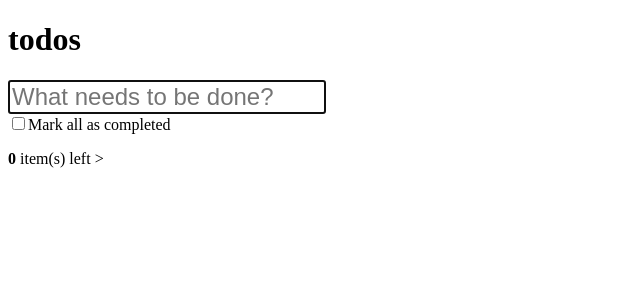
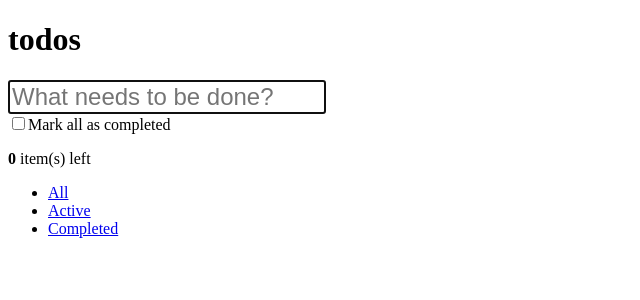
Before and after one commit to NastenaL/Todo, an Angular app: page / in a window 1280 px wide. Shown: the top 300 px of the page, without its empty margins (0-640 px from the left). Built offline with nearby package versions, Linux system fonts and the light colour scheme.

Commit message:
added filters to footer

```diff
--- a/src/app/todos/components/footer/footer.component.html
+++ b/src/app/todos/components/footer/footer.component.html
@@ -1,5 +1,35 @@
 <footer class="footer" [ngClass]="{hidden: noTodoClass$ | async}">
     <span class="todo-count">
         <strong>{{ activeCount$ | async }}</strong> item(s) left
-    </span>>
+    </span>
+
+    <ul class="filters">
+        <li>
+            <a
+                href="/"
+                [ngClass]="{selected: (filter$ | async) === filterEnum.all}"
+                (click)="changeFilter($event, filterEnum.all)"
+            >
+            All
+            </a>
+        </li>
+        <li>
+            <a
+                href="/"
+                [ngClass]="{selected:  (filter$ | async) === filterEnum.active}"
+                (click)="changeFilter($event, filterEnum.active)"
+            >
+            Active
+            </a>
+        </li>
+        <li>
+            <a
+                href="/"
+                [ngClass]="{selected: (filter$ | async) === filterEnum.completed}"
+                (click)="changeFilter($event, filterEnum.completed)"
+            >
+            Completed
+            </a>
+        </li>
+    </ul>
 </footer>
--- a/src/app/todos/components/footer/footer.component.ts
+++ b/src/app/todos/components/footer/footer.component.ts
@@ -1,6 +1,7 @@
 import { Component } from '@angular/core';
 import { Observable } from 'rxjs';
 import { map } from 'rxjs/operators';
+import { FilterEnum } from '../../enums/filter.enum';
 import { TodoService } from '../../services/todo.service';
 
 @Component({
@@ -8,8 +9,10 @@ import { TodoService } from '../../services/todo.service';
   templateUrl: './footer.component.html',
 })
 export class FooterComponent {
-    noTodoClass$: Observable<boolean>;
-    activeCount$: Observable<number>;
+    public noTodoClass$: Observable<boolean>;
+    public activeCount$: Observable<number>;
+    public filterEnum = FilterEnum;
+    public filter$: Observable<FilterEnum>;
 
     constructor(private todoService: TodoService){
         this.activeCount$ = this.todoService.todos$.pipe(
@@ -18,5 +21,11 @@ export class FooterComponent {
         this.noTodoClass$ = this.todoService.todos$.pipe(
         map((todos) => todos.length === 0)
         );
+        this.filter$ = this.todoService.filter$;
+    }
+
+    public changeFilter(event: Event, filter: FilterEnum): void{
+        event.preventDefault();
+        this.todoService.filter$.next(filter);
     }
 }
```
